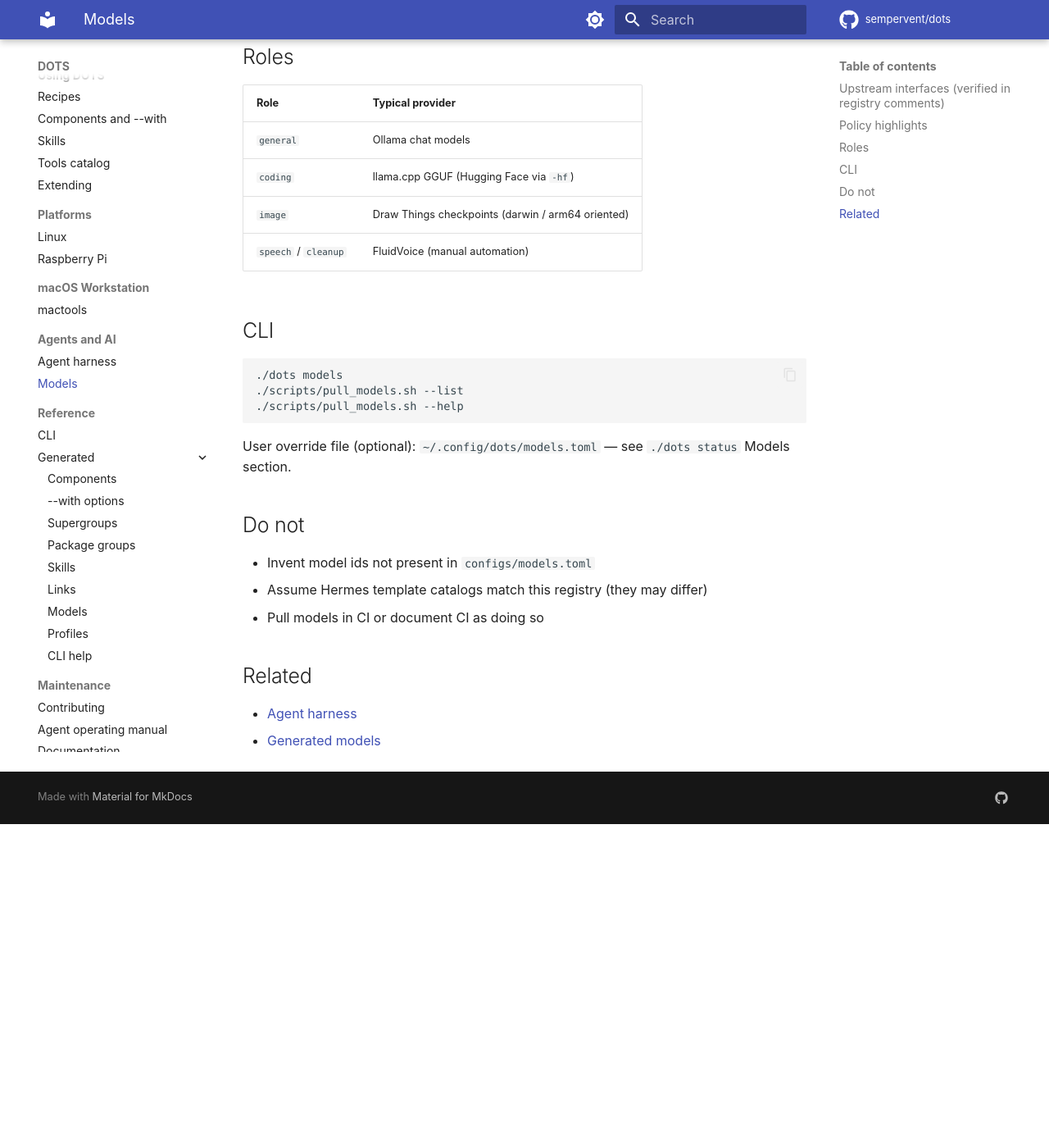
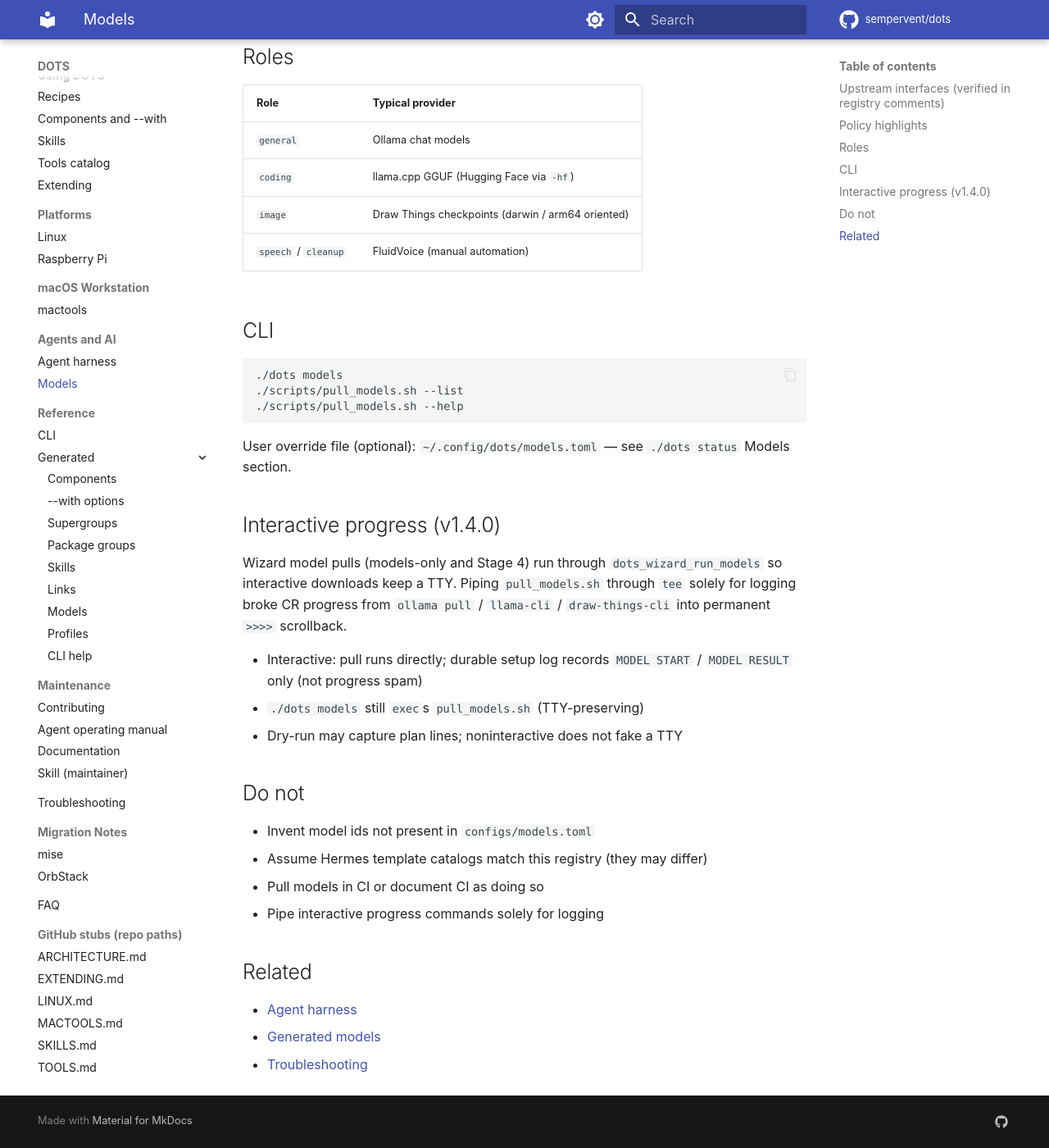
Before and after one commit to sempervent/dots, an MkDocs documentation site: the page built from docs/agents/models.md, in a window 1280 px wide and 1400 px high, scrolled down 1085 px. Shown: the whole window at 82% size. Built offline with MkDocs 1.6.1 and Material for MkDocs 9.7.7, drawn with Linux system fonts in a browser that asks for light colours; comment, search, counter and statistics services are not loaded; before the commit the page ends 2090 px from its top, so only the background shows below that.

Commit message:
fix(models): preserve interactive progress and prepare v1.4.0 (#6)
* fix(models): preserve interactive download progress

Wizard model pulls no longer pipe through tee solely for logging, so
provider CR progress keeps a TTY. Durable logs record MODEL START/RESULT.
Also isolate mock HAS inventory so empty mocks do not hit real providers.

* test(models): cover wizard progress execution

Add mock-only structural and behavioral coverage for TTY-preserving
wizard pulls, durable START/RESULT logging, and failure rc propagation.

* docs(models): document interactive progress behavior

Document the v1.4.0 TTY-preserving wizard pull path, troubleshooting for
>>>> scrollback floods, and the maintainer invariant against logging pipes.

* chore(release): prepare v1.4.0 release workflow

Bump VERSION to 1.4.0 and modernize release.yml to validate tag==VERSION,
use a generic release name, and generate notes without hard-coded bodies.

---------

Co-authored-by: sempervent <jngrant9+git@gmail.com>

````diff
--- a/docs/agents/models.md
+++ b/docs/agents/models.md
@@ -52,13 +52,27 @@
 User override file (optional): `~/.config/dots/models.toml` — see
 `./dots status` Models section.
 
+## Interactive progress (v1.4.0)
+
+Wizard model pulls (models-only and Stage 4) run through `dots_wizard_run_models`
+so interactive downloads keep a TTY. Piping `pull_models.sh` through `tee` solely
+for logging broke CR progress from `ollama pull` / `llama-cli` / `draw-things-cli`
+into permanent `>>>>` scrollback.
+
+- Interactive: pull runs directly; durable setup log records `MODEL START` /
+  `MODEL RESULT` only (not progress spam)
+- `./dots models` still `exec`s `pull_models.sh` (TTY-preserving)
+- Dry-run may capture plan lines; noninteractive does not fake a TTY
+
 ## Do not
 
 - Invent model ids not present in `configs/models.toml`
 - Assume Hermes template catalogs match this registry (they may differ)
 - Pull models in CI or document CI as doing so
+- Pipe interactive progress commands solely for logging
 
 ## Related
 
 - [Agent harness](harness.md)
 - [Generated models](../reference/generated/models.md)
+- [Troubleshooting](../troubleshooting/index.md)
--- a/docs/reference/generated/cli-help.md
+++ b/docs/reference/generated/cli-help.md
@@ -11,7 +11,7 @@
 ## `./dots`
 
 ```text
-DOTS — machine environment manager  (v1.3.1)
+DOTS — machine environment manager  (v1.4.0)
 
 Usage:
   ./dots                     interactive setup
````
Also changed, not shown: SKILL.md (+2 -0 lines), docs/maintainers/skill.md (+2 -0 lines), docs/troubleshooting/index.md (+9 -0 lines), 8 other files.
